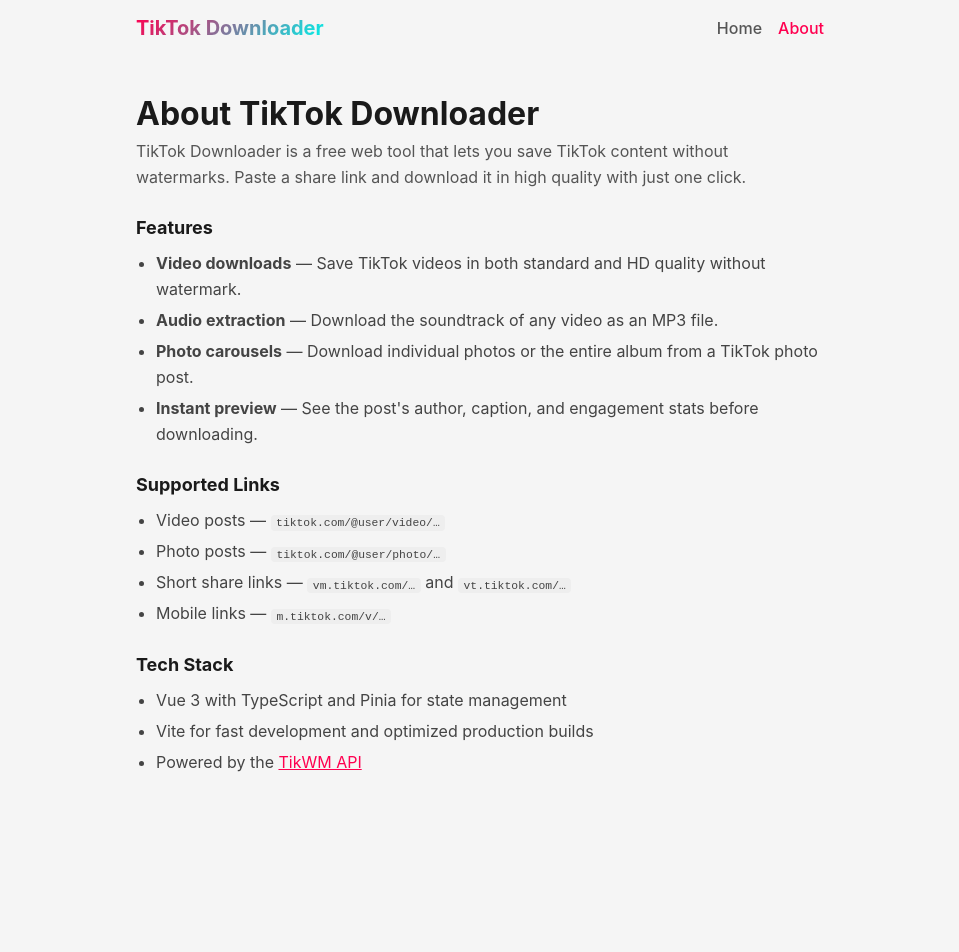
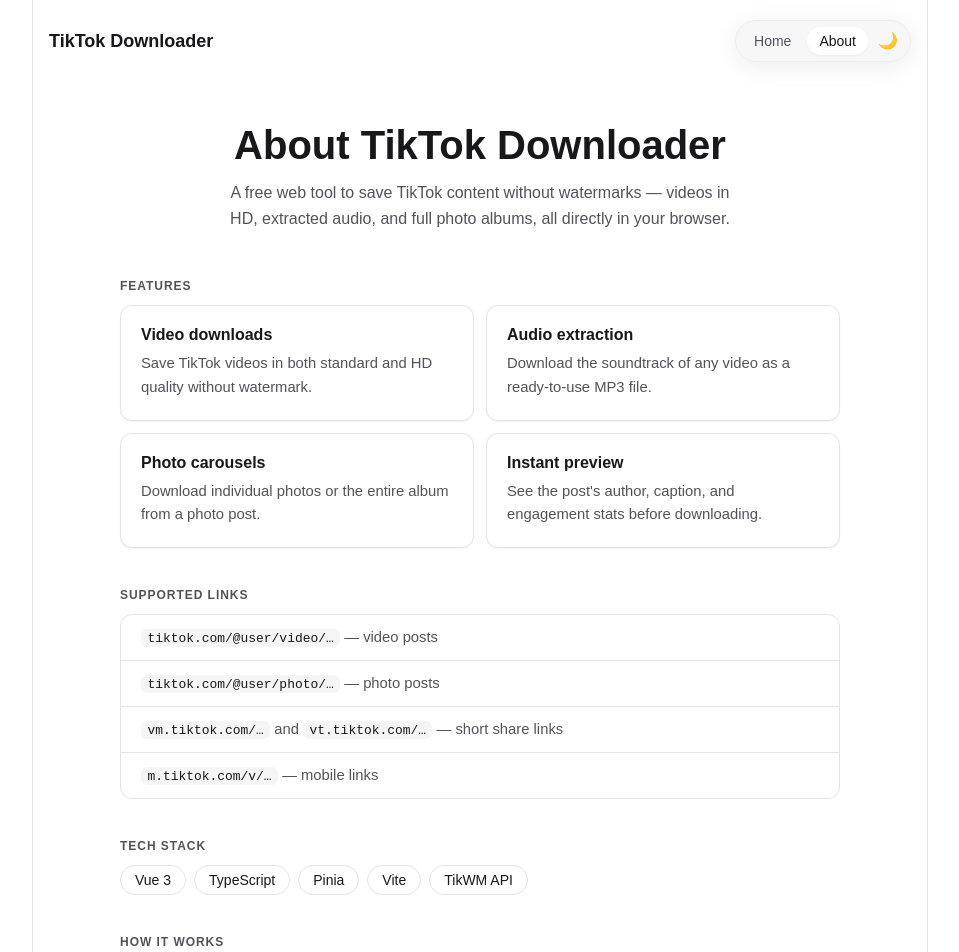
Before and after one commit to nstcrystal/tiktok_download, a Vue app: page /about in a window 1280 px wide. Shown: the top 952 px of the page, without its empty margins (160-1119 px from the left). Before the commit the page ends 832 px from the top, so only its background shows below. Built offline with nearby package versions, Linux system fonts and the light colour scheme.

Commit message:
feat: implement dark mode toggle and enhance UI styling across pages

```diff
--- a/index.html
+++ b/index.html
@@ -6,7 +6,16 @@
     <meta name="viewport" content="width=device-width, initial-scale=1.0" />
     <meta name="description" content="Download TikTok videos without watermark. Free online TikTok video downloader - paste URL and download in HD quality." />
     <meta name="keywords" content="TikTok downloader, download TikTok, TikTok video, no watermark" />
+    <meta name="theme-color" content="#ffffff" />
     <title>TikTok Downloader - Download Videos Without Watermark</title>
+    <script>
+      (function () {
+        var stored = localStorage.getItem('theme')
+        var dark = stored ? stored === 'dark' : window.matchMedia('(prefers-color-scheme: dark)').matches
+        document.documentElement.classList.toggle('dark', dark)
+        document.documentElement.style.colorScheme = dark ? 'dark' : 'light'
+      })()
+    </script>
   </head>
   <body>
     <div id="app"></div>
--- a/src/App.vue
+++ b/src/App.vue
@@ -1,5 +1,19 @@
 <script setup lang="ts">
 import { RouterLink, RouterView } from 'vue-router'
+import { onMounted, ref } from 'vue'
+
+const dark = ref(false)
+
+onMounted(() => {
+  dark.value = document.documentElement.classList.contains('dark')
+})
+
+function toggleTheme() {
+  dark.value = !dark.value
+  document.documentElement.classList.toggle('dark', dark.value)
+  document.documentElement.style.colorScheme = dark.value ? 'dark' : 'light'
+  localStorage.setItem('theme', dark.value ? 'dark' : 'light')
+}
 </script>
 
 <template>
@@ -9,13 +23,59 @@ import { RouterLink, RouterView } from 'vue-router'
       <nav class="nav">
         <RouterLink to="/" class="nav-link">Home</RouterLink>
         <RouterLink to="/about" class="nav-link">About</RouterLink>
+        <button class="theme-toggle" :aria-label="dark ? 'Switch to light mode' : 'Switch to dark mode'"
+          @click="toggleTheme">
+          <span v-if="dark" class="theme-icon">☀️</span>
+          <span v-else class="theme-icon">🌙</span>
+        </button>
       </nav>
     </header>
-    <RouterView />
+    <main class="app-main">
+      <RouterView />
+    </main>
+    <footer class="app-footer">
+      <p class="footer-credits">© {{ new Date().getFullYear() }} • NSTCrystal. All rights reserved</p>
+      <div class="footer-links">
+        <a href="https://github.com/nstcrystal" target="_blank" rel="noopener" aria-label="GitHub"
+          class="footer-link">GitHub</a>
+        <a href="mailto:nstcrystal@gmail.com" aria-label="Email" class="footer-link">Email</a>
+      </div>
+    </footer>
   </div>
 </template>
 
 <style>
+:root {
+  --ui-bg: #ffffff;
+  --ui-bg-muted: #f5f5f5;
+  --ui-bg-elevated: #ffffff;
+  --ui-fg: #18181b;
+  --ui-fg-muted: #52525b;
+  --ui-border: #e4e4e7;
+  --ui-primary: #2563eb;
+  --ui-primary-hover: #1d4ed8;
+  --ui-primary-fg: #ffffff;
+  --ui-danger: #dc2626;
+  --ui-shadow-sm: 0 1px 2px rgba(0, 0, 0, 0.05);
+  --ui-shadow-lg: 0 4px 24px rgba(0, 0, 0, 0.08);
+  --ui-radius: 12px;
+}
+
+.dark {
+  --ui-bg: #020618;
+  --ui-bg-muted: #0b1120;
+  --ui-bg-elevated: #0b1120;
+  --ui-fg: #f4f4f5;
+  --ui-fg-muted: #a1a1aa;
+  --ui-border: #27272a;
+  --ui-primary: #3b82f6;
+  --ui-primary-hover: #2563eb;
+  --ui-primary-fg: #ffffff;
+  --ui-danger: #ef4444;
+  --ui-shadow-sm: 0 1px 2px rgba(0, 0, 0, 0.4);
+  --ui-shadow-lg: 0 4px 24px rgba(0, 0, 0, 0.5);
+}
+
 *,
 *::before,
 *::after {
@@ -24,51 +84,168 @@ import { RouterLink, RouterView } from 'vue-router'
   padding: 0;
 }
 
+html {
+  scroll-behavior: smooth;
+}
+
 body {
-  font-family: -apple-system, BlinkMacSystemFont, 'Segoe UI', Roboto, 'Helvetica Neue', Arial,
-    sans-serif;
-  background: #f5f5f5;
-  color: #1a1a1a;
+  font-family: 'Public Sans', 'Public Sans Fallback: BlinkMacSystemFont',
+    'Public Sans Fallback: Segoe UI', 'Public Sans Fallback: Helvetica Neue',
+    'Public Sans Fallback: Arial', 'Public Sans Fallback: Noto Sans', sans-serif;
+  background: var(--ui-bg);
+  color: var(--ui-fg);
   -webkit-font-smoothing: antialiased;
   -moz-osx-font-smoothing: grayscale;
+  min-height: 100vh;
+}
+
+::selection {
+  color: var(--ui-fg);
+  background: var(--ui-bg-muted);
+}
+
+.dark ::selection {
+  color: var(--ui-fg);
+  background: var(--ui-border);
+}
+
+img,
+a {
+  -webkit-user-drag: none;
+}
+
+.app-shell {
+  display: flex;
+  flex-direction: column;
+  min-height: 100vh;
+  max-width: 896px;
+  margin: 0 auto;
+  padding: 0 1rem;
+  border-left: 1px solid var(--ui-border);
+  border-right: 1px solid var(--ui-border);
 }
 
 .app-header {
   display: flex;
   align-items: center;
   justify-content: space-between;
-  max-width: 720px;
-  margin: 0 auto;
-  padding: 1rem;
+  padding: 1.25rem 0;
 }
 
 .logo {
-  font-size: 1.25rem;
+  font-size: 1.125rem;
   font-weight: 700;
   text-decoration: none;
-  background: linear-gradient(135deg, #ff0050, #00f2ea);
-  -webkit-background-clip: text;
-  -webkit-text-fill-color: transparent;
-  background-clip: text;
+  color: var(--ui-fg);
+  transition: color 0.2s;
+}
+
+.logo:hover {
+  color: var(--ui-primary);
 }
 
 .nav {
   display: flex;
-  gap: 1rem;
+  align-items: center;
+  gap: 0.25rem;
+  background: color-mix(in srgb, var(--ui-bg-muted) 80%, transparent);
+  backdrop-filter: blur(8px);
+  border: 1px solid color-mix(in srgb, var(--ui-border) 50%, transparent);
+  border-radius: 9999px;
+  padding: 0.25rem 0.375rem;
+  box-shadow: var(--ui-shadow-lg);
 }
 
 .nav-link {
   text-decoration: none;
-  color: #555;
+  color: var(--ui-fg-muted);
+  font-size: 0.875rem;
   font-weight: 500;
+  padding: 0.375rem 0.75rem;
+  border-radius: 9999px;
+  transition: color 0.2s, background 0.2s;
+}
+
+.nav-link:hover {
+  color: var(--ui-fg);
+}
+
+.nav-link.router-link-exact-active {
+  color: var(--ui-fg);
+  background: var(--ui-bg-elevated);
+  box-shadow: var(--ui-shadow-sm);
+}
+
+.theme-toggle {
+  display: inline-flex;
+  align-items: center;
+  justify-content: center;
+  width: 2rem;
+  height: 2rem;
+  border: none;
+  border-radius: 9999px;
+  background: transparent;
+  cursor: pointer;
+  transition: background 0.2s;
+}
+
+.theme-toggle:hover {
+  background: var(--ui-bg-muted);
+}
+
+.theme-icon {
+  font-size: 1rem;
+  line-height: 1;
+}
+
+.app-main {
+  flex: 1;
+  padding: 2.5rem 0 3rem;
+}
+
+.app-footer {
+  display: flex;
+  align-items: center;
+  justify-content: space-between;
+  padding: 1.5rem 0 2rem;
+  border-top: 1px solid var(--ui-border);
+  gap: 1rem;
+  flex-wrap: wrap;
+}
+
+.footer-credits {
+  font-size: 0.75rem;
+  color: var(--ui-fg-muted);
+}
+
+.footer-links {
+  display: flex;
+  gap: 1rem;
+}
+
+.footer-link {
+  font-size: 0.75rem;
+  color: var(--ui-fg-muted);
+  text-decoration: none;
   transition: color 0.2s;
 }
 
-.nav-link:hover {
-  color: #ff0050;
+.footer-link:hover {
+  color: var(--ui-primary);
 }
 
-.nav-link.router-link-exact-active {
-  color: #ff0050;
+@media (max-width: 480px) {
+  .logo {
+    display: none;
+  }
+
+  .app-header {
+    justify-content: center;
+  }
+
+  .app-footer {
+    justify-content: center;
+    text-align: center;
+  }
 }
 </style>
--- a/src/views/AboutPage.vue
+++ b/src/views/AboutPage.vue
@@ -3,50 +3,76 @@
 
 <template>
   <main class="about">
-    <h1>About TikTok Downloader</h1>
-    <p class="lead">
-      TikTok Downloader is a free web tool that lets you save TikTok content without
-      watermarks. Paste a share link and download it in high quality with just one click.
-    </p>
+    <section class="about-hero">
+      <h1 class="about-title">About TikTok Downloader</h1>
+      <p class="about-description">
+        A free web tool to save TikTok content without watermarks — videos in HD,
+        extracted audio, and full photo albums, all directly in your browser.
+      </p>
+    </section>
 
-    <section class="feature-list">
-      <h2>Features</h2>
-      <ul>
-        <li>
-          <strong>Video downloads</strong> — Save TikTok videos in both standard and HD quality
-          without watermark.
-        </li>
-        <li>
-          <strong>Audio extraction</strong> — Download the soundtrack of any video as an MP3 file.
-        </li>
-        <li>
-          <strong>Photo carousels</strong> — Download individual photos or the entire album from a
-          TikTok photo post.
-        </li>
-        <li>
-          <strong>Instant preview</strong> — See the post's author, caption, and engagement stats
-          before downloading.
-        </li>
+    <section class="about-section">
+      <h2 class="section-label">Features</h2>
+      <div class="card-grid">
+        <article class="card">
+          <h3 class="card-title">Video downloads</h3>
+          <p class="card-text">
+            Save TikTok videos in both standard and HD quality without watermark.
+          </p>
+        </article>
+        <article class="card">
+          <h3 class="card-title">Audio extraction</h3>
+          <p class="card-text">
+            Download the soundtrack of any video as a ready-to-use MP3 file.
+          </p>
+        </article>
+        <article class="card">
+          <h3 class="card-title">Photo carousels</h3>
+          <p class="card-text">
+            Download individual photos or the entire album from a photo post.
+          </p>
+        </article>
+        <article class="card">
+          <h3 class="card-title">Instant preview</h3>
+          <p class="card-text">
+            See the post's author, caption, and engagement stats before downloading.
+          </p>
+        </article>
+      </div>
+    </section>
+
+    <section class="about-section">
+      <h2 class="section-label">Supported Links</h2>
+      <ul class="link-list">
+        <li><code>tiktok.com/@user/video/…</code> — video posts</li>
+        <li><code>tiktok.com/@user/photo/…</code> — photo posts</li>
+        <li><code>vm.tiktok.com/…</code> and <code>vt.tiktok.com/…</code> — short share links</li>
+        <li><code>m.tiktok.com/v/…</code> — mobile links</li>
       </ul>
     </section>
 
-    <section class="feature-list">
-      <h2>Supported Links</h2>
-      <ul>
-        <li>Video posts — <code>tiktok.com/@user/video/…</code></li>
-        <li>Photo posts — <code>tiktok.com/@user/photo/…</code></li>
-        <li>Short share links — <code>vm.tiktok.com/…</code> and <code>vt.tiktok.com/…</code></li>
-        <li>Mobile links — <code>m.tiktok.com/v/…</code></li>
-      </ul>
+    <section class="about-section">
+      <h2 class="section-label">Tech Stack</h2>
+      <div class="stack-tags">
+        <span class="tag">Vue 3</span>
+        <span class="tag">TypeScript</span>
+        <span class="tag">Pinia</span>
+        <span class="tag">Vite</span>
+        <span class="tag"><a href="https://www.tikwm.com/" target="_blank" rel="noopener">TikWM API</a></span>
+      </div>
     </section>
 
-    <section class="feature-list">
-      <h2>Tech Stack</h2>
-      <ul>
-        <li>Vue 3 with TypeScript and Pinia for state management</li>
-        <li>Vite for fast development and optimized production builds</li>
-        <li>Powered by the <a href="https://www.tikwm.com/" target="_blank" rel="noopener">TikWM API</a></li>
-      </ul>
+    <section class="about-section">
+      <h2 class="section-label">How It Works</h2>
+      <div class="card card-wide">
+        <p class="card-text">
+          Paste a TikTok share link into the input on the home page. The app sends it to the
+          <a class="card-link" href="https://www.tikwm.com/" target="_blank" rel="noopener">TikWM API</a>,
+          which resolves the post and returns the media URLs together with the author, caption, and
+          stats. You can then download the no-watermark video, HD version, the audio track, or every
+          photo in the album — all client-side, with no account or sign-up required.
+        </p>
+      </div>
     </section>
   </main>
 </template>
@@ -55,41 +81,145 @@
 .about {
   max-width: 720px;
   margin: 0 auto;
-  padding: 2rem 1rem;
+}
+
+.about-hero {
+  text-align: center;
+  margin-bottom: 3rem;
+}
+
+.about-title {
+  font-family: 'Public Sans', 'Public Sans Fallback: BlinkMacSystemFont',
+    'Public Sans Fallback: Segoe UI', 'Public Sans Fallback: Helvetica Neue',
+    'Public Sans Fallback: Arial', 'Public Sans Fallback: Noto Sans', sans-serif;
+  font-size: 2.5rem;
+  font-weight: 600;
+  margin: 0 0 0.75rem;
+  line-height: 1.15;
+}
+
+.about-description {
+  max-width: 520px;
+  margin: 0 auto;
+  color: var(--ui-fg-muted);
   line-height: 1.6;
 }
 
-.lead {
-  color: #555;
-  margin-bottom: 1.5rem;
+.about-section {
+  margin-bottom: 2.5rem;
 }
 
-.feature-list {
-  margin-bottom: 1.5rem;
+.section-label {
+  font-size: 0.75rem;
+  text-transform: uppercase;
+  letter-spacing: 0.08em;
+  color: var(--ui-fg-muted);
+  margin: 0 0 0.75rem;
 }
 
-.feature-list h2 {
-  font-size: 1.125rem;
-  margin-bottom: 0.5rem;
+.card-grid {
+  display: grid;
+  grid-template-columns: repeat(auto-fill, minmax(240px, 1fr));
+  gap: 0.75rem;
 }
 
-.feature-list ul {
-  padding-left: 1.25rem;
-  color: #444;
+.card {
+  background: var(--ui-bg-elevated);
+  border: 1px solid var(--ui-border);
+  border-radius: var(--ui-radius);
+  padding: 1.25rem;
+  box-shadow: var(--ui-shadow-sm);
+  transition: border-color 0.2s, box-shadow 0.2s;
 }
 
-.feature-list li {
-  margin-bottom: 0.35rem;
+.card:hover {
+  border-color: var(--ui-primary);
+  box-shadow: var(--ui-shadow-lg);
+}
+
+.card-wide {
+  background: var(--ui-bg-elevated);
+  border: 1px solid var(--ui-border);
+  border-radius: var(--ui-radius);
+  padding: 1.5rem;
+  box-shadow: var(--ui-shadow-sm);
+}
+
+.card-title {
+  font-size: 1rem;
+  font-weight: 600;
+  margin: 0 0 0.5rem;
+}
+
+.card-text {
+  color: var(--ui-fg-muted);
+  font-size: 0.925rem;
+  line-height: 1.6;
+  margin: 0;
+}
+
+.link-list {
+  margin: 0;
+  padding: 0;
+  list-style: none;
+  background: var(--ui-bg-elevated);
+  border: 1px solid var(--ui-border);
+  border-radius: var(--ui-radius);
+  overflow: hidden;
+}
+
+.link-list li {
+  padding: 0.875rem 1.25rem;
+  color: var(--ui-fg-muted);
+  font-size: 0.925rem;
+  border-bottom: 1px solid var(--ui-border);
+}
+
+.link-list li:last-child {
+  border-bottom: none;
 }
 
 code {
-  background: #eee;
-  padding: 0.1rem 0.35rem;
-  border-radius: 4px;
+  background: var(--ui-bg-muted);
+  color: var(--ui-fg);
+  padding: 0.1rem 0.4rem;
+  border-radius: 6px;
   font-size: 0.875em;
 }
 
-a {
-  color: #ff0050;
+.stack-tags {
+  display: flex;
+  flex-wrap: wrap;
+  gap: 0.5rem;
+}
+
+.tag {
+  display: inline-flex;
+  align-items: center;
+  padding: 0.375rem 0.875rem;
+  font-size: 0.875rem;
+  font-weight: 500;
+  color: var(--ui-fg);
+  background: var(--ui-bg-elevated);
+  border: 1px solid var(--ui-border);
+  border-radius: 9999px;
+}
+
+.tag a {
+  color: inherit;
+  text-decoration: none;
+}
+
+.tag a:hover {
+  color: var(--ui-primary);
+}
+
+.card-link {
+  color: var(--ui-primary);
+  text-decoration: none;
+}
+
+.card-link:hover {
+  text-decoration: underline;
 }
 </style>
--- a/src/views/HomePage.vue
+++ b/src/views/HomePage.vue
@@ -135,53 +135,55 @@ async function handleDownloadAllImages(images: string[]) {
 .home {
   max-width: 720px;
   margin: 0 auto;
-  padding: 2rem 1rem;
 }
 
 .hero {
   text-align: center;
-  margin-bottom: 2rem;
+  margin-bottom: 2.5rem;
 }
 
 .hero-title {
-  font-size: 2rem;
-  font-weight: 700;
-  margin: 0 0 0.5rem;
-  background: linear-gradient(135deg, #ff0050, #00f2ea);
-  -webkit-background-clip: text;
-  -webkit-text-fill-color: transparent;
-  background-clip: text;
+  font-family: 'Public Sans', 'Public Sans Fallback: BlinkMacSystemFont',
+    'Public Sans Fallback: Segoe UI', 'Public Sans Fallback: Helvetica Neue',
+    'Public Sans Fallback: Arial', 'Public Sans Fallback: Noto Sans', sans-serif;
+  font-size: 2.75rem;
+  font-weight: 600;
+  margin: 0 0 0.75rem;
+  line-height: 1.15;
 }
 
 .hero-subtitle {
-  color: #666;
+  color: var(--ui-fg-muted);
   font-size: 1rem;
   margin: 0;
 }
 
-.url-form {
-  margin-bottom: 2rem;
-}
-
 .howto {
-  background: #fff;
-  border-radius: 12px;
-  box-shadow: 0 2px 12px rgba(0, 0, 0, 0.08);
-  padding: 1rem 1.5rem;
-  margin-bottom: 2rem;
+  background: var(--ui-bg-elevated);
+  border: 1px solid var(--ui-border);
+  border-radius: var(--ui-radius);
+  padding: 1.25rem 1.5rem;
+  margin-bottom: 1.5rem;
 }
 
 .howto-title {
-  font-size: 1rem;
-  margin: 0 0 0.5rem;
+  font-size: 0.75rem;
+  text-transform: uppercase;
+  letter-spacing: 0.08em;
+  color: var(--ui-fg-muted);
+  margin: 0 0 0.75rem;
 }
 
 .howto-steps {
   margin: 0;
   padding-left: 1.25rem;
-  color: #555;
+  color: var(--ui-fg-muted);
   font-size: 0.925rem;
-  line-height: 1.7;
+  line-height: 1.8;
+}
+
+.url-form {
+  margin-bottom: 2rem;
 }
 
 .input-group {
@@ -192,15 +194,24 @@ async function handleDownloadAllImages(images: string[]) {
 .url-input {
   flex: 1;
   padding: 0.75rem 1rem;
-  border: 2px solid #e0e0e0;
-  border-radius: 8px;
+  border: 1px solid var(--ui-border);
+  border-radius: 9999px;
+  background: var(--ui-bg-elevated);
+  color: var(--ui-fg);
   font-size: 1rem;
+  font-family: inherit;
   outline: none;
-  transition: border-color 0.2s;
+  transition: border-color 0.2s, box-shadow 0.2s;
 }
 
 .url-input:focus {
-  border-color: #ff0050;
+  border-color: var(--ui-primary);
+  box-shadow: 0 0 0 3px color-mix(in srgb, var(--ui-primary) 20%, transparent);
+}
+
+.url-input::placeholder {
+  color: var(--ui-fg-muted);
+  opacity: 0.7;
 }
 
 .btn {
@@ -209,12 +220,13 @@ async function handleDownloadAllImages(images: string[]) {
   gap: 0.5rem;
   padding: 0.75rem 1.5rem;
   border: none;
-  border-radius: 8px;
-  font-size: 1rem;
+  border-radius: 9999px;
+  font-size: 0.95rem;
   font-weight: 600;
+  font-family: inherit;
   cursor: pointer;
   text-decoration: none;
-  transition: opacity 0.2s, transform 0.1s;
+  transition: background 0.2s, opacity 0.2s, transform 0.1s;
 }
 
 .btn:active {
@@ -222,9 +234,13 @@ async function handleDownloadAllImages(images: string[]) {
 }
 
 .btn-primary {
-  background: linear-gradient(135deg, #ff0050, #00f2ea);
-  color: #fff;
+  background: var(--ui-primary);
+  color: var(--ui-primary-fg);
   white-space: nowrap;
+}
+
+.btn-primary:hover:not(:disabled) {
+  background: var(--ui-primary-hover);
 }
 
 .btn-primary:disabled {
@@ -234,9 +250,9 @@ async function handleDownloadAllImages(images: string[]) {
 }
 
 .error-msg {
-  color: #e53935;
+  color: var(--ui-danger);
   font-size: 0.875rem;
-  margin: 0.5rem 0 0;
+  margin: 0.75rem 0.5rem 0;
 }
 
 .spinner {
@@ -270,18 +286,13 @@ async function handleDownloadAllImages(images: string[]) {
   }
 }
 
-.video-card {
-  background: #fff;
-  border-radius: 12px;
+.video-card,
+.photo-card {
+  background: var(--ui-bg-elevated);
+  border: 1px solid var(--ui-border);
+  border-radius: var(--ui-radius);
   overflow: hidden;
-  box-shadow: 0 2px 12px rgba(0, 0, 0, 0.08);
-}
-
-.photo-card {
-  background: #fff;
-  border-radius: 12px;
-  overflow: hidden;
-  box-shadow: 0 2px 12px rgba(0, 0, 0, 0.08);
+  box-shadow: var(--ui-shadow-lg);
 }
 
 .photo-grid {
@@ -296,7 +307,7 @@ async function handleDownloadAllImages(images: string[]) {
   position: relative;
   border-radius: 8px;
   overflow: hidden;
-  background: #f0f0f0;
+  background: var(--ui-bg-muted);
 }
 
 .photo-img {
@@ -310,7 +321,7 @@ async function handleDownloadAllImages(images: string[]) {
   position: absolute;
   inset: auto 0 0 0;
   padding: 0.5rem;
-  background: linear-gradient(transparent, rgba(0, 0, 0, 0.6));
+  background: linear-gradient(transparent, rgba(0, 0, 0, 0.65));
 }
 
 .btn-photo {
@@ -348,7 +359,7 @@ async function handleDownloadAllImages(images: string[]) {
 }
 
 .video-meta {
-  padding: 1rem;
+  padding: 1.25rem;
 }
 
 .author-row {
@@ -371,7 +382,7 @@ async function handleDownloadAllImages(images: string[]) {
 
 .video-title {
   margin: 0 0 0.75rem;
-  color: #333;
+  color: var(--ui-fg);
   line-height: 1.4;
   display: -webkit-box;
   -webkit-line-clamp: 2;
@@ -383,27 +394,53 @@ async function handleDownloadAllImages(images: string[]) {
   display: flex;
   gap: 1rem;
   font-size: 0.875rem;
-  color: #666;
+  color: var(--ui-fg-muted);
 }
 
 .download-actions {
   display: flex;
   flex-direction: column;
   gap: 0.5rem;
-  padding: 0 1rem 1rem;
+  padding: 0 1.25rem 1.25rem;
 }
 
 .btn-download {
   justify-content: center;
-  background: #ff0050;
-  color: #fff;
+  background: var(--ui-primary);
+  color: var(--ui-primary-fg);
+}
+
+.btn-download:hover {
+  background: var(--ui-primary-hover);
 }
 
 .btn-hd {
-  background: #00c853;
+  background: var(--ui-fg);
+  color: var(--ui-bg);
+}
+
+.btn-hd:hover {
+  opacity: 0.85;
+  background: var(--ui-fg);
 }
 
 .btn-music {
-  background: #7c4dff;
+  background: var(--ui-bg-muted);
+  color: var(--ui-fg);
+  border: 1px solid var(--ui-border);
+}
+
+.btn-music:hover {
+  background: var(--ui-border);
+}
+
+@media (max-width: 480px) {
+  .hero-title {
+    font-size: 2.25rem;
+  }
+
+  .input-group {
+    flex-direction: column;
+  }
 }
 </style>
```
